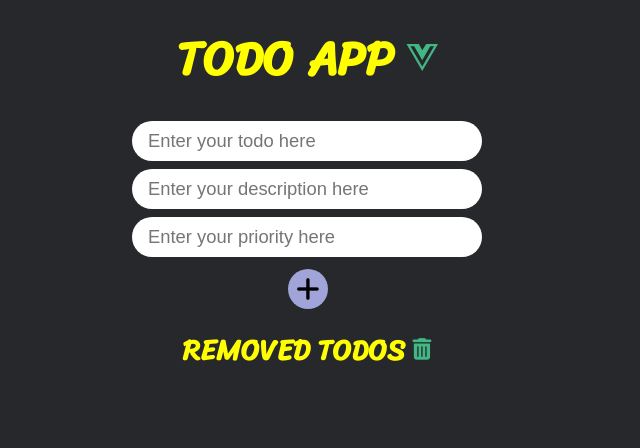
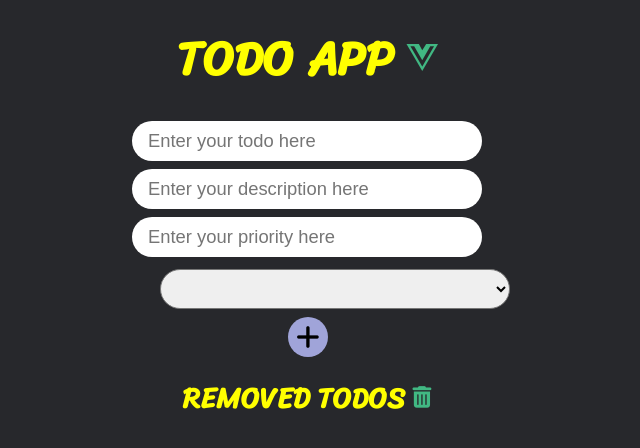
Before and after one commit to soham-dixit/todo-app-vuejs-cli, a Vue app: page / in a window 1280 px wide. Shown: the top 448 px of the page, without its empty margins (333-973 px from the left). Built offline with nearby package versions, Linux system fonts and the light colour scheme.

Commit message:
category box

```diff
--- a/package.json
+++ b/package.json
@@ -10,6 +10,7 @@
   "dependencies": {
     "core-js": "^3.6.5",
     "vue": "^3.0.0",
+    "vue-dropdowns": "^1.1.2",
     "vue-simple-search-dropdown": "^1.0.1"
   },
   "devDependencies": {
--- a/src/App.vue
+++ b/src/App.vue
@@ -262,4 +262,67 @@ h4{
   white-space: pre-wrap;
   word-wrap: break-word;
 }
+
+/* .dropbtn {
+  background-color: #6b6b6b;
+  color: white;
+  padding: 10px;
+  font-size: 16px;
+  border: none;
+  margin-top: 8px;
+  width: 350px;
+  height: 40px;
+}
+
+.dropdown {
+  position: relative;
+  display: inline-block;
+  align-items: center;
+  margin-left: 38.5%;
+}
+
+.dropdown-content {
+  display: none;
+  background-color: rgb(255, 255, 255);
+  box-shadow: 0px 8px 16px 0px rgba(0,0,0,0.2);
+  border: none;
+  width: 350px;
+  height: 20px;
+  font-family: "Sriracha", cursive;
+}
+
+.dropdown-content a {
+  color: black;
+  text-decoration: none;
+  display: block;
+}
+
+.dropdown-content a:hover {background-color: #ddd;}
+
+.dropdown:hover .dropdown-content {display: block;}
+
+.dropdown:hover .dropbtn {background-color: #41B883;}
+
+.filterButton{
+  font-size: 15px;
+  margin-left: 41%;
+  align-items: center;
+  background: none;
+  outline: none;
+  color: rgb(0, 0, 0);
+  border: none;
+  cursor: pointer;
+} */
+
+.box{
+  margin-left: 38.5%;
+  margin-top: 0.5rem;
+}
+
+.box select{
+  width: 350px;
+  height: 40px;
+  border-radius: 25px;
+  font-size: 15px;
+}
 </style>
--- a/src/components/TodoApp.vue
+++ b/src/components/TodoApp.vue
@@ -7,18 +7,30 @@
       <div class="inputDiv">
         <input class="input" type="text" v-model="todoDesc" placeholder="Enter your description here"/>
       </div>
-      <!-- <div class="inputDiv">
-        <input class="input" type="text" v-model="todoCat" placeholder="Enter your category here"/>
-      </div> -->
       <div class="inputPriority">
         <input class="input" type="text" @keypress="validateNumber" v-model="priority" placeholder="Enter your priority here"/>
       </div>
+      <div class="box">
+        <select v-model="todoCat">
+          <option>College</option>
+          <option>Internship</option>
+          <option>Daily todos</option>
+          <option>Random</option>
+        </select>
+      </div>
+          <!-- <div class="dropdown">
+            <button class="dropbtn">Category</button>
+              <div class="dropdown-content" v-for="(todo,index) in todos" :key="index">
+                <button class="filterButton" @click="filter(index)">{{todo.cat}}</button>
+              </div>
+          </div> -->
       <!-- <div id="output-box"></div> -->
       <h4 v-if="isError">Text field required.</h4>
       <h4 v-if="isErrorNum">Please enter number only.</h4>
         <button class="addButton" @click="storeTodo">
           <i class="fas fa-plus fa-2x"></i>
         </button>
+        <br>
       <div class="container">
         <div class="item" v-for="(todo, index) in todos" :key="index">
           <div class="itemInput" :class="{'strikeout': todo.isStrikedOff == true}">
@@ -44,7 +56,6 @@
           </div>
         </div>
       </div>
-
     <!-- <div id="footer">
       <p><a href="https://github.com/soham-dixit/todo-app-vuejs-cli" target="_blank">Source code</a></p>
     </div> -->
@@ -52,6 +63,7 @@
 </template>
 
 <script>
+
 export default {
   name: "TodoApp",
 
@@ -61,10 +73,10 @@ export default {
       priority: "",
       todos: [],
       todoDesc:"",
-      // todoCat:"",
+      todoCat:"",
       removedTodos: [],
       isError: false,
-      isErrorNum: false
+      isErrorNum: false,
     }
 },
 
@@ -88,15 +100,15 @@ export default {
 
     storeTodo()
     {
-      if (this.todo != "" && this.todoDesc != "" && this.priority != "")
+      if (this.todo != "" && this.todoDesc != "" && this.todoCat != "" && this.priority != "")
       {
-        this.todos.push({name: this.todo, desc:this.todoDesc, seq:Number(this.priority), isStrikedOff: false});
+        this.todos.push({name: this.todo, desc:this.todoDesc, cat:this.todoCat, seq:Number(this.priority), isStrikedOff: false});
         //sort this.todos array
         this.todos.sort( (a, b) => { return a.seq - b.seq} )
         this.priority = "";
         this.todo = "";
         this.todoDesc = "";
-        // this.todoCat = "";
+        this.todoCat = "";
         this.isError=false
         // this.priorities.sort((a, b) => (a.priority > b.priority) ? -1 : 1);
       }
```
Also changed, not shown: 1 other file (tests, documents, lock files or other folders).
